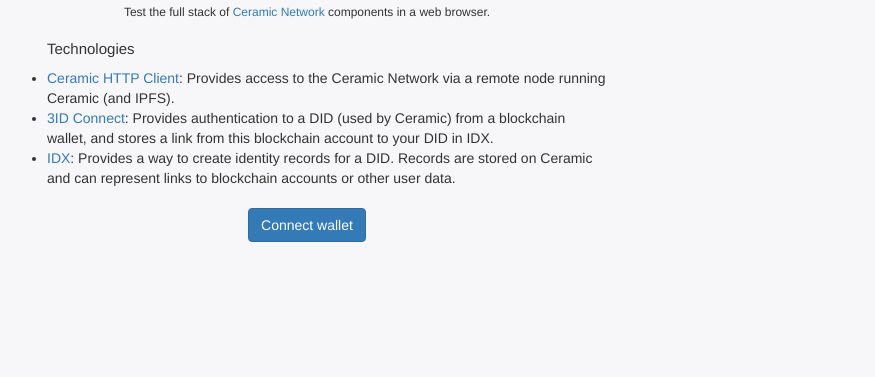
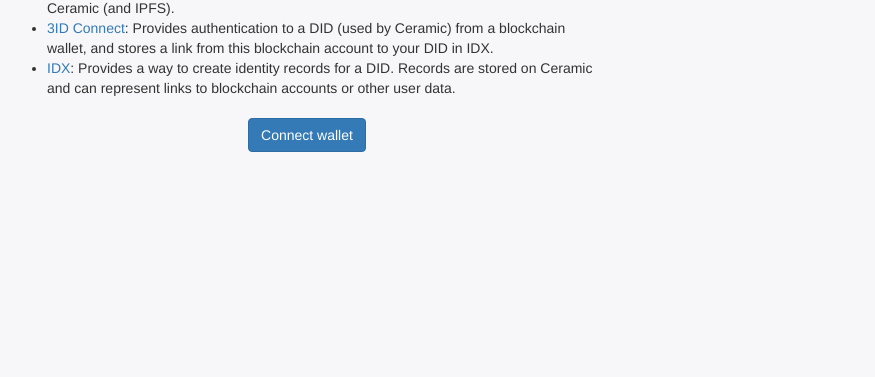
Before and after one commit to ceramicstudio/web-playground, a website built with webpack: page index.html in a window 1280 px wide. Shown: the part 423-800 px from the top of the page, without its empty margins (333-1208 px from the left). Built offline with nearby package versions, Linux system fonts and the light colour scheme; what @3id/connect, @ceramicnetwork/http-client, skynet-js, web3modal would draw is missing.

Commit message:
update body css

```diff
--- a/index.html
+++ b/index.html
@@ -13,10 +13,11 @@
         background-color: #f7f7f9;
         display: flex;
         flex-direction: column;
-        justify-content: center;
-        align-items: center;
+        /* justify-content: center;
+        align-items: center; */
         height: 100vh;
         overflow: auto;
+        padding-top: 25px;
       }
 
       header {
```
